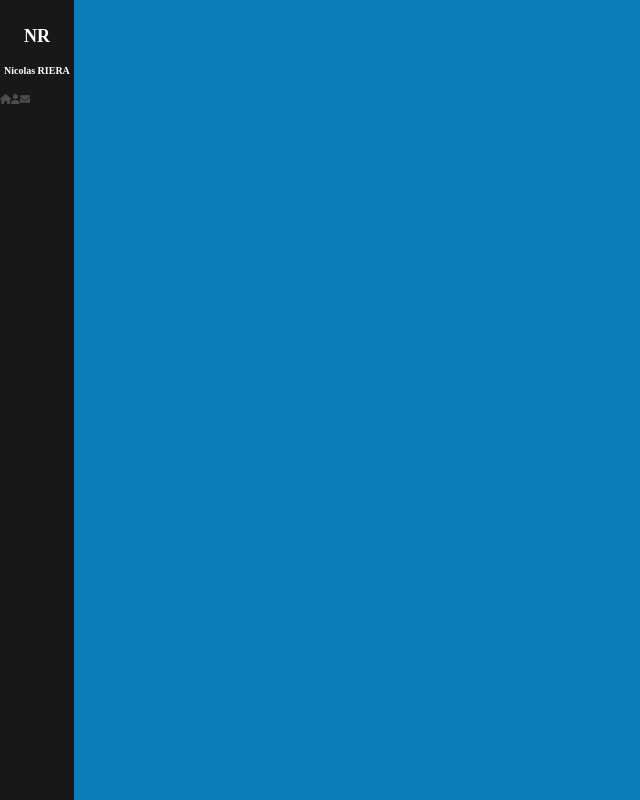
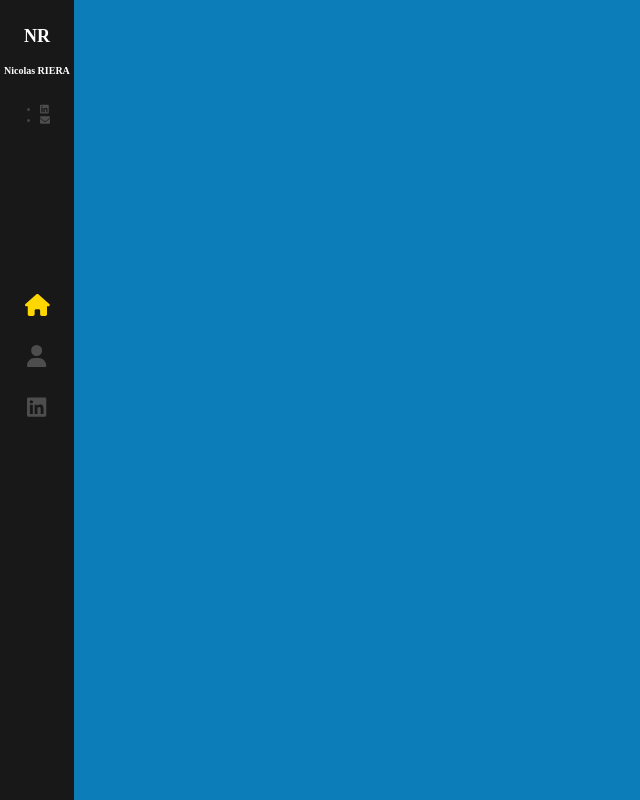
Before and after one commit to nicoriera/nicolas_riera_portfolio, a React (Create React App) app: page / in a window 1280 px wide. Shown: the whole page, without its empty margins (0-640 px from the left). Built offline with nearby package versions, Linux system fonts and the light colour scheme.

Commit message:
nav upadate navlink css

```diff
--- a/src/App.js
+++ b/src/App.js
@@ -5,8 +5,9 @@ import { Routes, Route } from "react-router-dom";
 import Layout from "./components/Layout";
 
 import { library } from "@fortawesome/fontawesome-svg-core";
+import { faLinkedin } from "@fortawesome/free-brands-svg-icons";
 import { faHouse, faUser, faEnvelope } from "@fortawesome/free-solid-svg-icons";
-library.add(faHouse, faUser, faEnvelope);
+library.add(faHouse, faUser, faEnvelope, faLinkedin);
 
 function App() {
   return (
--- a/src/components/Sidebar/index.js
+++ b/src/components/Sidebar/index.js
@@ -28,9 +28,25 @@ const Sidebar = () => (
         className="contact-link"
         to="/contact"
       >
-        <FontAwesomeIcon icon="fa-solid fa-envelope" color="#4d4d4e" />
+        <FontAwesomeIcon icon="fa-brands fa-linkedin" color="#4d4d4e" />
       </NavLink>
     </nav>
+    <ul>
+      <li>
+        <a
+          href="https://www.linkedin.com/in/nicolasriera/"
+          target="_blank"
+          rel="noreferrer"
+        >
+          <FontAwesomeIcon icon="fa-brands fa-linkedin" color="#4d4d4e" />
+        </a>
+      </li>
+      <li>
+        <a href="https://github.com/nicoriera" target="_blank" rel="noreferrer">
+          <FontAwesomeIcon icon="fa-solid fa-envelope" color="#4d4d4e" />
+        </a>
+      </li>
+    </ul>
   </div>
 );
 
--- a/src/components/Sidebar/index.scss
+++ b/src/components/Sidebar/index.scss
@@ -17,5 +17,79 @@
             font-size: large;
         }
 
+ nav {
+    display: block;
+    text-align: center;
+    position: absolute;
+    height: 210px;
+    top: 50%;
+    margin-top: -120px;
+    width: 100%;
 
+    a {
+        font-size: 22px;
+        color: #4d4d4e;
+        display: block;
+        line-height: 51px;
+        height: 51px;
+        position: relative;
+        text-decoration: none;
+
+        i {
+            transition: all 0.3s ease-out;
+        }
+
+        &:hover {
+            color: #ffd700;
+
+            svg{
+                opacity: 0;
+            }
+
+            &::after{
+                opacity: 1;
+            }
+        }
+
+        &:after{
+            content: '';
+            font-size: 9px;
+            letter-spacing: 2px;
+            position: absolute;
+            bottom: O;
+            display: block;
+            width: 100%;
+            text-align: center;
+            opacity: 0;
+            transition: all 0,3s ease-out;
+
+        }
+
+        &:first-child{
+            &::after{
+                content: "HOME";
+            }
+        }
+    }
+
+    a.about-link{
+        &::after{
+            content: "ABOUT";
+        }
+    }
+
+    a.contact-link{
+        &::after{
+            content: "CONTACT";
+        }
+    }
+
+    a.active {
+        svg{
+            color: #ffd700;
+        }
+    }
+
+
+    }
 }
```
Also changed, not shown: 1 other file (tests, documents, lock files or other folders).
